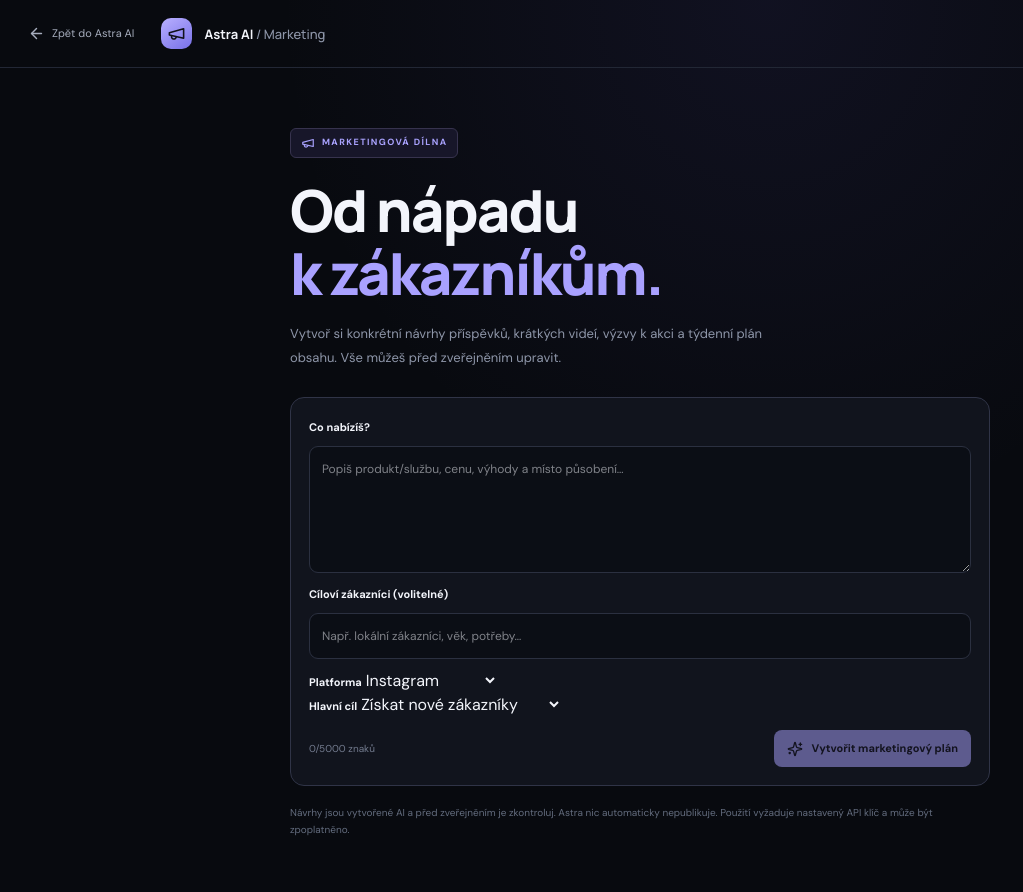
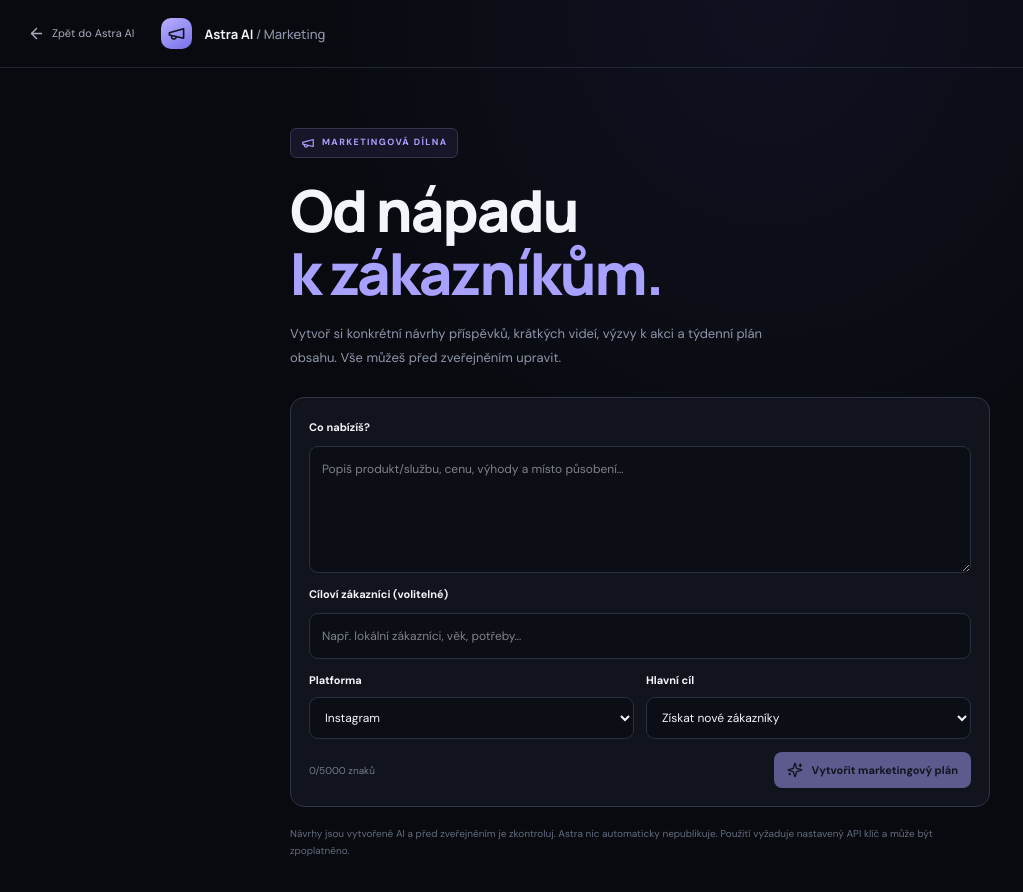
Before and after one commit to martinslad10/astra-ai, a Next.js app: page /marketing in a window 1280 px wide. Shown: the top 892 px of the page, without its empty margins (0-1023 px from the left). Built offline with nearby package versions, Linux system fonts and the light colour scheme.

Commit message:
Style marketing planner

```diff
--- a/src/app/globals.css
+++ b/src/app/globals.css
@@ -47,3 +47,14 @@
 .memory-empty strong{font-size:12px;color:#c6c9d5}
 .memory-empty span{font-size:10px}
 @media(max-width:600px){.memory-content{margin:38px auto}.memory-form{padding:13px}.memory-form-footer button{font-size:10px;padding:9px}}
+
+.marketing-select-grid{display:grid;grid-template-columns:1fr 1fr;gap:12px}
+.marketing-select-grid>div{display:flex;flex-direction:column;gap:8px}
+.marketing-select-grid label{font-size:11px;font-weight:700}
+.marketing-select-grid select{width:100%;border:1px solid #2b3040;border-radius:9px;background:#0b0e15;color:var(--text);padding:11px;font-size:12px}
+.marketing-result{margin-top:20px;border:1px solid var(--line);background:#11141d;border-radius:12px;overflow:hidden}
+.marketing-result-head{display:flex;align-items:center;justify-content:space-between;gap:10px;padding:14px 16px;border-bottom:1px solid var(--line)}
+.marketing-result-head h2{font:700 14px Manrope,sans-serif;margin:0}
+.marketing-result-head button{display:flex;align-items:center;gap:6px;border:1px solid #37364e;border-radius:7px;background:#191a29;color:#d0ccff;padding:8px 10px;font-size:10px}
+.marketing-result pre{white-space:pre-wrap;overflow-wrap:anywhere;font:12px/1.8 inherit;color:#c2c7d5;padding:18px;margin:0}
+@media(max-width:600px){.marketing-select-grid{grid-template-columns:1fr}.marketing-result-head h2{font-size:12px}}
```
